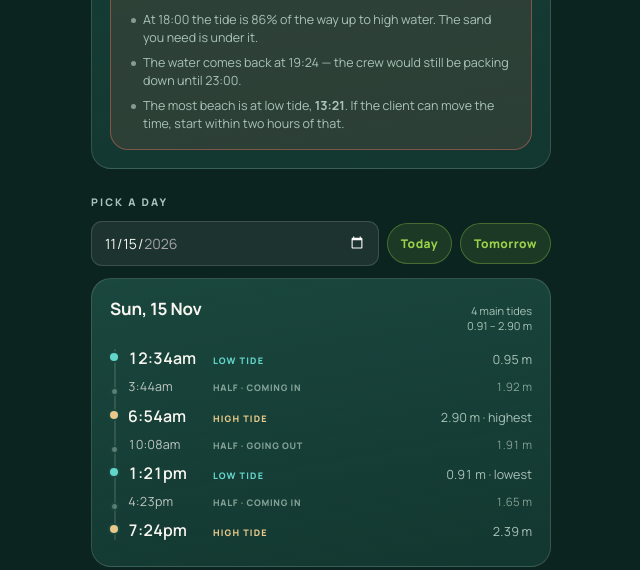
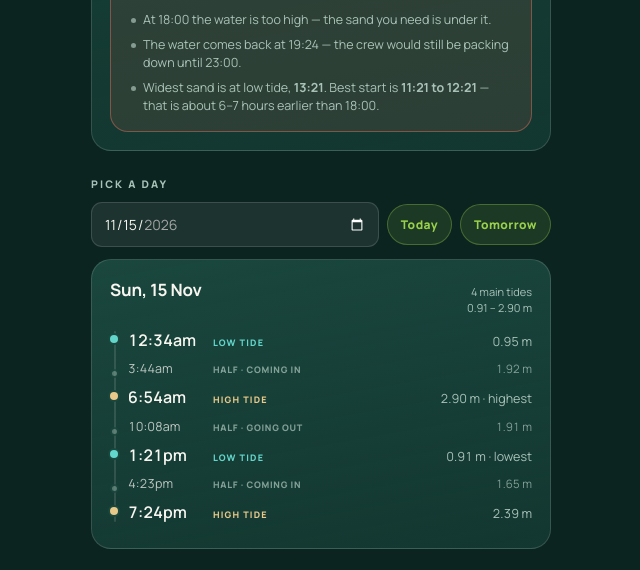
Before and after one commit to WingManEvil/eco-friendly-tide-checker, a plain HTML site: page index.html in a window 1280 px wide. Shown: the part 1530-2100 px from the top of the page, without its empty margins (319-959 px from the left). Drawn offline with nearby package versions, Linux system fonts and the light colour scheme.

Commit message:
Rewrite planner advice in plain language: state the tide, name the start window, say which way to move the clock

```diff
--- a/index.html
+++ b/index.html
@@ -451,10 +451,12 @@ function planEvent(day, hhmm, setupH, lenH, packH) {
 
   if (state === "MID") {
     worse("warn");
-    notes.push(`At ${clock(start)} the tide is already ${Math.round(relStart * 100)}% of the way up to high water — half the beach is gone.`);
+    notes.push(rising
+      ? `At ${clock(start)} the water is already coming back in — about half the beach is gone.`
+      : `At ${clock(start)} the water is still going out — the beach keeps opening up.`);
   } else if (state === "HIGH") {
     worse("bad");
-    notes.push(`At ${clock(start)} the tide is ${Math.round(relStart * 100)}% of the way up to high water. The sand you need is under it.`);
+    notes.push(`At ${clock(start)} the water is too high — the sand you need is under it.`);
   }
 
   const crewBlocked = beachOpen && needStart < beachOpen;
@@ -468,10 +470,10 @@ function planEvent(day, hhmm, setupH, lenH, packH) {
 
   if (!waterReturns && relEnd >= 0.85) {
     worse("bad");
-    notes.push(`By ${clock(end)} the tide is ${Math.round(relEnd * 100)}% of the way to high water — the sea will be where the party is.`);
+    notes.push(`By ${clock(end)} the water is over the sand — the party would be standing in it.`);
   } else if (!waterReturns && relEnd >= 0.65) {
     worse("warn");
-    notes.push(`By ${clock(end)} the tide is ${Math.round(relEnd * 100)}% of the way to high water — the beach gets tight.`);
+    notes.push(`By ${clock(end)} the beach is getting thin.`);
   }
 
   if (waterReturns) {
@@ -489,10 +491,10 @@ function planEvent(day, hhmm, setupH, lenH, packH) {
     // packing down is fast and forgiving — only flag it when the water is genuinely on you
     if (relPack >= 0.92) {
       worse("bad");
-      notes.push(`Packing ends with the tide ${Math.round(relPack * 100)}% of the way to high water — the kit would be in the sea.`);
+      notes.push(`The crew finishes packing at ${clock(fullEnd)} with the water already over the sand — the kit would be in the sea.`);
     } else if (relPack >= 0.82) {
       worse("warn");
-      notes.push(`Packing ends with the tide ${Math.round(relPack * 100)}% of the way to high water — watch the kit.`);
+      notes.push(`The crew finishes packing at ${clock(fullEnd)} just as the water reaches the sand — watch the kit.`);
     }
   }
 
@@ -550,9 +552,18 @@ function renderPlan() {
   const icon = r.level === "good" ? ICON_OK : r.level === "warn" ? ICON_WARN : ICON_BAD;
   const tideWord = r.state === "LOW" ? "low" : r.state === "MID" ? "halfway" : "high";
   const sub = `Water at ${clock(r.start)} is ${r.levelStart.toFixed(2)} m and ${r.rising ? "coming in" : "going out"} — ${tideWord} water.`;
-  const lowLine = (r.level !== "good" && r.nearestLow)
-    ? `<li>The most beach is at low tide, <b>${clock(r.nearestLow.date)}</b>. If the client can move the time, start within two hours of that.</li>`
-    : "";
+  // The advice line. Say where the sand is, the exact window, and which way to move the clock.
+  const lowLine = (r.level !== "good" && r.nearestLow) ? (() => {
+    const lo = r.nearestLow.date;
+    const a = new Date(lo.getTime() - 2 * HOUR);   // aim to build 1–2 hours before low water
+    const b = new Date(lo.getTime() - 1 * HOUR);
+    const d1 = (a - r.start) / HOUR, d2 = (b - r.start) / HOUR;
+    const small = Math.max(1, Math.round(Math.min(Math.abs(d1), Math.abs(d2))));
+    const big = Math.max(1, Math.round(Math.max(Math.abs(d1), Math.abs(d2))));
+    const later = (d1 + d2) / 2 > 0;
+    const span = small === big ? `${small} hour${small > 1 ? "s" : ""}` : `${small}–${big} hours`;
+    return `<li>Widest sand is at low tide, <b>${clock(lo)}</b>. Best start is <b>${clock(a)} to ${clock(b)}</b> — that is about ${span} ${later ? "later" : "earlier"} than ${clock(r.start)}.</li>`;
+  })() : "";
 
   // Suggestions stay on screen after a tap so Eco Friendly can compare timings side by side.
   const alts = alternativeTimes(day, setupH, lenH, packH, r.start, r.level !== "good");
```
